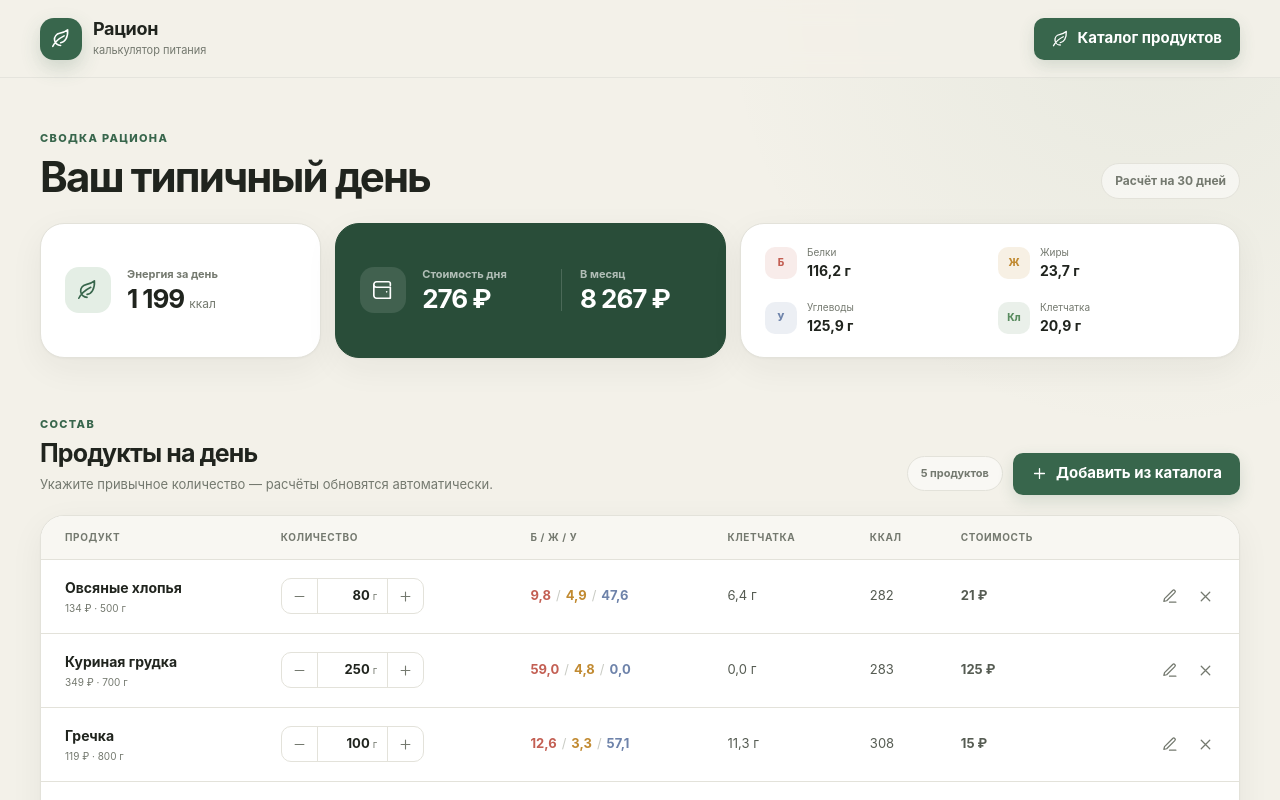
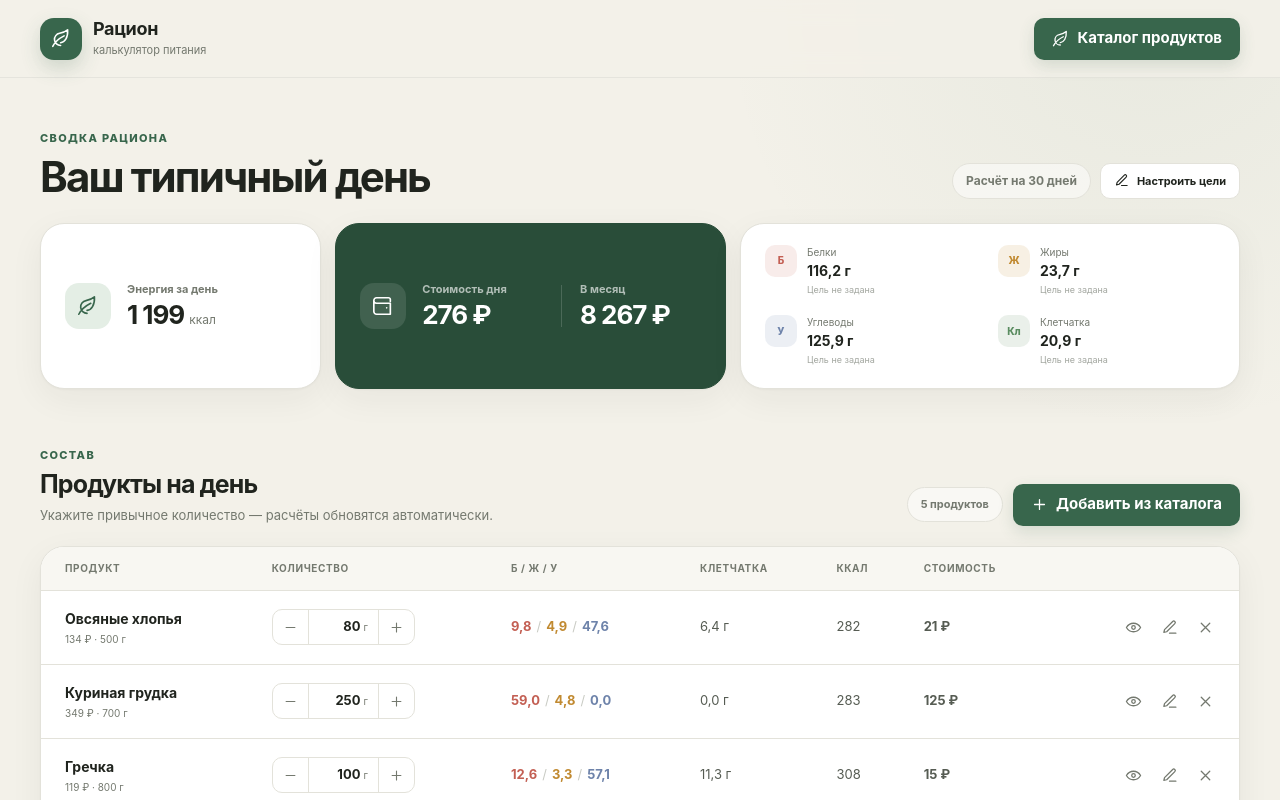
Before and after one commit to zmdemon/food-calc, a React (Vite) app: page / in a window 1280 px wide. Shown: the top 800 px of the page. Built offline with nearby package versions, Linux system fonts and the light colour scheme.

Commit message:
hide, add goals

```diff
--- a/src/App.tsx
+++ b/src/App.tsx
@@ -5,18 +5,29 @@ import { ImportModal } from './components/ImportModal'
 import { ProductList } from './components/ProductList'
 import { ProductModal } from './components/ProductModal'
 import { Summary } from './components/Summary'
+import { TargetsModal } from './components/TargetsModal'
 import { defaultAmounts, defaultProducts } from './data/defaultProducts'
 import { useLocalStorage } from './hooks/useLocalStorage'
-import type { Product, ProductFormValues, RationAmounts } from './types/product'
+import type { NutritionTargets, Product, ProductFormValues, RationAmounts } from './types/product'
 import { calculateTotals } from './utils/calculations'
 
 const PRODUCTS_KEY = 'food-calc.products.v1'
 const AMOUNTS_KEY = 'food-calc.amounts.v1'
+const TARGETS_KEY = 'food-calc.targets.v1'
+const HIDDEN_PRODUCTS_KEY = 'food-calc.hidden-products.v1'
+
+const defaultTargets: NutritionTargets = {
+  protein: 0,
+  fat: 0,
+  carbs: 0,
+  fiber: 0,
+}
 
 type OverlayState =
   | { type: 'closed' }
   | { type: 'catalog' }
   | { type: 'import' }
+  | { type: 'targets' }
   | { type: 'product'; product: Product | null }
 
 const productWord = (count: number) => {
@@ -31,6 +42,8 @@ const productWord = (count: number) => {
 export function App() {
   const [products, setProducts] = useLocalStorage<Product[]>(PRODUCTS_KEY, defaultProducts)
   const [amounts, setAmounts] = useLocalStorage<RationAmounts>(AMOUNTS_KEY, defaultAmounts)
+  const [targets, setTargets] = useLocalStorage<NutritionTargets>(TARGETS_KEY, defaultTargets)
+  const [hiddenProducts, setHiddenProducts] = useLocalStorage<Record<string, boolean>>(HIDDEN_PRODUCTS_KEY, {})
   const [overlay, setOverlay] = useState<OverlayState>({ type: 'closed' })
   const [catalogNotice, setCatalogNotice] = useState('')
   const daysInMonth = 30
@@ -39,7 +52,11 @@ export function App() {
     () => products.filter((product) => Object.prototype.hasOwnProperty.call(amounts, product.id)),
     [products, amounts],
   )
-  const totals = useMemo(() => calculateTotals(rationProducts, amounts), [rationProducts, amounts])
+  const activeProducts = useMemo(
+    () => rationProducts.filter((product) => !hiddenProducts[product.id]),
+    [rationProducts, hiddenProducts],
+  )
+  const totals = useMemo(() => calculateTotals(activeProducts, amounts), [activeProducts, amounts])
 
   const saveProduct = (values: ProductFormValues) => {
     if (overlay.type === 'product' && overlay.product) {
@@ -61,12 +78,31 @@ export function App() {
 
   const addToRation = (productId: string) => {
     setAmounts((current) => ({ ...current, [productId]: 100 }))
+    setHiddenProducts((current) => {
+      const next = { ...current }
+      delete next[productId]
+      return next
+    })
   }
 
   const removeFromRation = (productId: string) => {
     setAmounts((current) => {
       const next = { ...current }
       delete next[productId]
+      return next
+    })
+    setHiddenProducts((current) => {
+      const next = { ...current }
+      delete next[productId]
+      return next
+    })
+  }
+
+  const toggleProductVisibility = (productId: string) => {
+    setHiddenProducts((current) => {
+      const next = { ...current }
+      if (next[productId]) delete next[productId]
+      else next[productId] = true
       return next
     })
   }
@@ -96,7 +132,12 @@ export function App() {
       </header>
 
       <main id="top" className="container page-content">
-        <Summary totals={totals} daysInMonth={daysInMonth} />
+        <Summary
+          totals={totals}
+          targets={targets}
+          daysInMonth={daysInMonth}
+          onOpenTargets={() => setOverlay({ type: 'targets' })}
+        />
 
         <section className="ration-section">
           <div className="section-heading">
@@ -118,7 +159,9 @@ export function App() {
           <ProductList
             products={rationProducts}
             amounts={amounts}
+            hiddenProductIds={new Set(Object.keys(hiddenProducts).filter((id) => hiddenProducts[id]))}
             onAmountChange={(productId, amount) => setAmounts((current) => ({ ...current, [productId]: amount }))}
+            onToggleVisibility={toggleProductVisibility}
             onEdit={(product) => setOverlay({ type: 'product', product })}
             onRemove={(product) => removeFromRation(product.id)}
             onOpenCatalog={() => setOverlay({ type: 'catalog' })}
@@ -159,6 +202,17 @@ export function App() {
           onSave={saveProduct}
         />
       )}
+
+      {overlay.type === 'targets' && (
+        <TargetsModal
+          targets={targets}
+          onClose={() => setOverlay({ type: 'closed' })}
+          onSave={(nextTargets) => {
+            setTargets(nextTargets)
+            setOverlay({ type: 'closed' })
+          }}
+        />
+      )}
     </div>
   )
 }
--- a/src/components/Icon.tsx
+++ b/src/components/Icon.tsx
@@ -1,4 +1,4 @@
-type IconName = 'plus' | 'edit' | 'trash' | 'close' | 'minus' | 'leaf' | 'wallet'
+type IconName = 'plus' | 'edit' | 'trash' | 'close' | 'minus' | 'leaf' | 'wallet' | 'eye' | 'eye-off'
 
 type IconProps = {
   name: IconName
@@ -13,6 +13,8 @@ const paths: Record<IconName, React.ReactNode> = {
   close: <path d="m6 6 12 12M18 6 6 18" />,
   leaf: <path d="M11 20A7 7 0 0 1 9.8 6.1C15.5 5 19 2 19 2c.6 9.2-3.4 14.3-8 14.8M2 21c3-6 7-9 13-12" />,
   wallet: <path d="M20 7V5a2 2 0 0 0-2-2H5a3 3 0 0 0 0 6h15v12H5a3 3 0 0 1-3-3V6m14 8h.01" />,
+  eye: <><path d="M2 12s3.5-6 10-6 10 6 10 6-3.5 6-10 6S2 12 2 12Z" /><circle cx="12" cy="12" r="2.5" /></>,
+  'eye-off': <><path d="m3 3 18 18M10.6 10.7a2 2 0 0 0 2.7 2.7M9.9 5.2A10.9 10.9 0 0 1 12 5c6.5 0 10 7 10 7a17 17 0 0 1-2.1 3M6.6 6.6C3.5 8.5 2 12 2 12s3.5 7 10 7a10.8 10.8 0 0 0 4.1-.8" /></>,
 }
 
 export function Icon({ name, size = 20 }: IconProps) {
--- a/src/components/ProductList.tsx
+++ b/src/components/ProductList.tsx
@@ -6,13 +6,24 @@ import { QuantityControl } from './QuantityControl'
 type ProductListProps = {
   products: Product[]
   amounts: RationAmounts
+  hiddenProductIds: Set<string>
   onAmountChange: (productId: string, amount: number) => void
+  onToggleVisibility: (productId: string) => void
   onEdit: (product: Product) => void
   onRemove: (product: Product) => void
   onOpenCatalog: () => void
 }
 
-export function ProductList({ products, amounts, onAmountChange, onEdit, onRemove, onOpenCatalog }: ProductListProps) {
+export function ProductList({
+  products,
+  amounts,
+  hiddenProductIds,
+  onAmountChange,
+  onToggleVisibility,
+  onEdit,
+  onRemove,
+  onOpenCatalog,
+}: ProductListProps) {
   if (products.length === 0) {
     return (
       <div className="empty-state">
@@ -45,12 +56,15 @@ export function ProductList({ products, amounts, onAmountChange, onEdit, onRemov
           <tbody>
             {products.map((product) => {
               const amount = amounts[product.id] ?? 0
+              const isHidden = hiddenProductIds.has(product.id)
               const factor = amount / 100
               const cost = product.packageWeight ? (product.packagePrice / product.packageWeight) * amount : 0
               return (
-                <tr key={product.id}>
+                <tr className={isHidden ? 'product-row--hidden' : ''} key={product.id}>
                   <td>
-                    <strong className="product-name">{product.name}</strong>
+                    <div className="product-title-line">
+                      <strong className="product-name">{product.name}</strong>
+                    </div>
                     <span className="product-package">{formatMoney(product.packagePrice)} · {product.packageWeight} г</span>
                   </td>
                   <td>
@@ -68,6 +82,15 @@ export function ProductList({ products, amounts, onAmountChange, onEdit, onRemov
                   <td><strong>{formatMoney(cost)}</strong></td>
                   <td>
                     <div className="row-actions">
+                      <button
+                        className="row-actions__visibility"
+                        type="button"
+                        onClick={() => onToggleVisibility(product.id)}
+                        aria-label={isHidden ? `Учитывать ${product.name} в расчётах` : `Не учитывать ${product.name} в расчётах`}
+                        aria-pressed={isHidden}
+                      >
+                        <Icon name={isHidden ? 'eye-off' : 'eye'} size={17} />
+                      </button>
                       <button type="button" onClick={() => onEdit(product)} aria-label={`Редактировать ${product.name}`}>
                         <Icon name="edit" size={17} />
                       </button>
@@ -86,16 +109,29 @@ export function ProductList({ products, amounts, onAmountChange, onEdit, onRemov
       <div className="product-cards">
         {products.map((product) => {
           const amount = amounts[product.id] ?? 0
+          const isHidden = hiddenProductIds.has(product.id)
           const factor = amount / 100
           const cost = product.packageWeight ? (product.packagePrice / product.packageWeight) * amount : 0
           return (
-            <article className="product-card" key={product.id}>
+            <article className={`product-card ${isHidden ? 'product-card--hidden' : ''}`} key={product.id}>
               <div className="product-card__head">
                 <div>
-                  <strong>{product.name}</strong>
+                  <div className="product-title-line">
+                    <strong>{product.name}</strong>
+                    {isHidden && <span className="product-paused">Не учитывается</span>}
+                  </div>
                   <span>{formatMoney(product.packagePrice)} за {product.packageWeight} г</span>
                 </div>
                 <div className="row-actions">
+                  <button
+                    className="row-actions__visibility"
+                    type="button"
+                    onClick={() => onToggleVisibility(product.id)}
+                    aria-label={isHidden ? `Учитывать ${product.name} в расчётах` : `Не учитывать ${product.name} в расчётах`}
+                    aria-pressed={isHidden}
+                  >
+                    <Icon name={isHidden ? 'eye-off' : 'eye'} size={17} />
+                  </button>
                   <button type="button" onClick={() => onEdit(product)} aria-label={`Редактировать ${product.name}`}>
                     <Icon name="edit" size={17} />
                   </button>
--- a/src/components/Summary.tsx
+++ b/src/components/Summary.tsx
@@ -1,10 +1,12 @@
-import type { NutritionTotals } from '../types/product'
+import type { NutritionTargets, NutritionTotals } from '../types/product'
 import { formatMoney, formatNumber } from '../utils/calculations'
 import { Icon } from './Icon'
 
 type SummaryProps = {
   totals: NutritionTotals
+  targets: NutritionTargets
   daysInMonth: number
+  onOpenTargets: () => void
 }
 
 const nutrientCards = [
@@ -14,7 +16,7 @@ const nutrientCards = [
   { key: 'fiber', label: 'Клетчатка', short: 'Кл', tone: 'fiber' },
 ] as const
 
-export function Summary({ totals, daysInMonth }: SummaryProps) {
+export function Summary({ totals, targets, daysInMonth, onOpenTargets }: SummaryProps) {
   return (
     <section className="summary" aria-label="Сводка рациона">
       <div className="summary__heading">
@@ -22,7 +24,13 @@ export function Summary({ totals, daysInMonth }: SummaryProps) {
           <span className="eyebrow">Сводка рациона</span>
           <h1>Ваш типичный день</h1>
         </div>
-        <div className="summary__period">Расчёт на {daysInMonth} дней</div>
+        <div className="summary__actions">
+          <div className="summary__period">Расчёт на {daysInMonth} дней</div>
+          <button className="button button--ghost summary__targets-button" type="button" onClick={onOpenTargets}>
+            <Icon name="edit" size={15} />
+            Настроить цели
+          </button>
+        </div>
       </div>
 
       <div className="summary__grid">
@@ -51,17 +59,35 @@ export function Summary({ totals, daysInMonth }: SummaryProps) {
         </article>
 
         <article className="macro-card">
-          {nutrientCards.map((item) => (
-            <div className="macro-card__item" key={item.key}>
-              <span className={`macro-card__badge macro-card__badge--${item.tone}`}>
-                {item.short}
-              </span>
-              <div>
-                <span>{item.label}</span>
-                <strong>{formatNumber(totals[item.key], 1)} г</strong>
+          {nutrientCards.map((item) => {
+            const target = targets[item.key]
+            const ratio = target > 0 ? totals[item.key] / target : 0
+            const status = target <= 0 ? 'unset' : ratio >= 1 ? 'reached' : ratio >= 0.8 ? 'near' : 'progress'
+            const percentage = Math.round(ratio * 100)
+
+            return (
+              <div className={`macro-card__item macro-card__item--${status}`} key={item.key}>
+                <span className={`macro-card__badge macro-card__badge--${item.tone}`}>{item.short}</span>
+                <div className="macro-card__content">
+                  <div className="macro-card__label-row">
+                    <span>{item.label}</span>
+                    {target > 0 && <em>{percentage}%</em>}
+                  </div>
+                  <strong>
+                    {formatNumber(totals[item.key], 1)}
+                    {target > 0 && <small> / {formatNumber(target, 1)}</small>} г
+                  </strong>
+                  {target > 0 ? (
+                    <div className="macro-card__progress" aria-label={`${item.label}: ${percentage}% от цели`}>
+                      <i style={{ width: `${Math.min(100, percentage)}%` }} />
+                    </div>
+                  ) : (
+                    <small className="macro-card__unset">Цель не задана</small>
+                  )}
+                </div>
               </div>
-            </div>
-          ))}
+            )
+          })}
         </article>
       </div>
     </section>
--- a/src/styles/main.scss
+++ b/src/styles/main.scss
@@ -73,6 +73,11 @@
     transform: translateY(1px);
   }
 
+  &:disabled {
+    opacity: 0.5;
+    cursor: not-allowed;
+  }
+
   &--primary {
     color: white;
     background: v.$color-primary;
@@ -92,6 +97,10 @@
       background: v.$color-surface-soft;
     }
   }
+}
+
+.button--danger-text {
+  color: v.$color-danger;
 }
 
 .page-content {
@@ -121,6 +130,18 @@
     background: rgba(v.$color-surface, 0.5);
     font-size: 12px;
     font-weight: 650;
+  }
+
+  &__actions {
+    display: flex;
+    align-items: center;
+    gap: 9px;
+  }
+
+  &__targets-button {
+    min-height: 36px;
+    padding-inline: 13px;
+    font-size: 11px;
   }
 
   &__grid {
@@ -215,7 +236,7 @@
 
   &__item {
     display: flex;
-    align-items: center;
+    align-items: flex-start;
     gap: 10px;
   }
 
@@ -235,18 +256,72 @@
     &--fiber { color: v.$color-fiber; background: rgba(v.$color-fiber, 0.13); }
   }
 
-  &__item > div {
+  &__content {
+    min-width: 0;
     display: flex;
+    flex: 1;
     flex-direction: column;
+
+    strong {
+      font-size: 14px;
+
+      small {
+        color: v.$color-muted;
+        font-size: 11px;
+        font-weight: 600;
+      }
+    }
+  }
+
+  &__label-row {
+    display: flex;
+    align-items: center;
+    justify-content: space-between;
+    gap: 6px;
 
     span {
       color: v.$color-muted;
       font-size: 10px;
     }
 
-    strong {
-      font-size: 14px;
+    em {
+      color: v.$color-muted;
+      font-size: 9px;
+      font-style: normal;
+      font-weight: 750;
     }
+  }
+
+  &__progress {
+    height: 4px;
+    margin-top: 5px;
+    overflow: hidden;
+    border-radius: v.$radius-pill;
+    background: #ecece7;
+
+    i {
+      height: 100%;
+      display: block;
+      border-radius: inherit;
+      background: #afb3ac;
+      transition: width 220ms ease, background v.$transition;
+    }
+  }
+
+  &__item--near {
+    .macro-card__label-row em { color: v.$color-fat; }
+    .macro-card__progress i { background: v.$color-fat; }
+  }
+
+  &__item--reached {
+    .macro-card__label-row em { color: v.$color-primary; }
+    .macro-card__progress i { background: v.$color-primary; }
+  }
+
+  &__unset {
+    margin-top: 2px;
+    color: #a2a69f;
+    font-size: 9px;
   }
 }
 
@@ -351,11 +426,44 @@
   font-weight: 750;
 }
 
+.product-title-line {
+  min-width: 0;
+  display: flex;
+  align-items: center;
+  gap: 7px;
+}
+
 .product-package {
   display: block;
   margin-top: 3px;
   color: v.$color-muted;
   font-size: 10px;
+}
+
+.product-paused {
+  display: inline-flex;
+  flex: 0 0 auto;
+  width: fit-content;
+  padding: 2px 6px;
+  color: v.$color-muted;
+  border-radius: v.$radius-pill;
+  background: #ecece7;
+  font-size: 8px;
+  font-weight: 750;
+  letter-spacing: 0.03em;
+  text-transform: uppercase;
+}
+
+.product-row--hidden {
+  background: #f8f8f5;
+
+  td:not(:last-child) {
+    opacity: 0.42;
+  }
+
+  .row-actions button:not(.row-actions__visibility) {
+    opacity: 0.45;
+  }
 }
 
 .macro-line {
@@ -462,6 +570,11 @@
       color: v.$color-danger;
       background: rgba(v.$color-danger, 0.09);
     }
+
+    &.row-actions__visibility[aria-pressed='true'] {
+      color: v.$color-primary;
+      background: v.$color-primary-soft;
+    }
   }
 }
 
@@ -541,7 +654,33 @@
     margin-top: 25px;
     padding-top: 19px;
     border-top: 1px solid v.$color-border;
+
+    &--split {
+      align-items: center;
+      justify-content: space-between;
+
+      > div {
+        display: flex;
+        gap: 9px;
+      }
+    }
   }
+}
+
+.targets-modal {
+  width: min(100%, 510px);
+
+  &__intro {
+    margin: -5px 0 20px;
+    color: v.$color-muted;
+    font-size: 12px;
+  }
+}
+
+.targets-grid {
+  display: grid;
+  grid-template-columns: repeat(2, 1fr);
+  gap: 13px 11px;
 }
 
 .catalog-modal {
@@ -922,11 +1061,17 @@
   .summary {
     &__heading {
       align-items: flex-start;
+      flex-direction: column;
       margin-bottom: 19px;
     }
 
+    &__actions {
+      width: 100%;
+      justify-content: space-between;
+      margin-top: 15px;
+    }
+
     &__period {
-      margin-top: 3px;
       font-size: 10px;
     }
 
@@ -995,17 +1140,23 @@
         min-width: 0;
         flex-direction: column;
 
-        strong {
+        > .product-title-line strong {
           overflow: hidden;
           font-size: 15px;
           text-overflow: ellipsis;
           white-space: nowrap;
         }
 
-        span {
+        > span {
           margin-top: 2px;
           color: v.$color-muted;
           font-size: 10px;
+        }
+
+        .product-paused {
+          margin: 0;
+          color: v.$color-muted;
+          font-size: 7px;
         }
       }
     }
@@ -1041,6 +1192,24 @@
       strong {
         margin-top: 2px;
         font-size: 12px;
+      }
+    }
+
+    &--hidden {
+      background: #f8f8f5;
+
+      .product-card__head > div:first-child,
+      .quantity-control,
+      .product-card__stats {
+        opacity: 0.42;
+      }
+
+      .row-actions button:not(.row-actions__visibility) {
+        opacity: 0.45;
+      }
+
+      .product-paused {
+        opacity: 1;
       }
     }
   }
@@ -1094,6 +1263,20 @@
     flex: 1;
     padding-inline: 12px;
   }
+
+  .modal__actions--split {
+    align-items: stretch;
+    flex-direction: column-reverse;
+
+    > div {
+      display: grid;
+      grid-template-columns: 1fr 1fr;
+    }
+  }
+
+  .targets-grid {
+    grid-template-columns: 1fr 1fr;
+  }
 }
 
 @media (prefers-reduced-motion: reduce) {
--- a/src/types/product.ts
+++ b/src/types/product.ts
@@ -22,3 +22,5 @@ export type NutritionTotals = {
   calories: number
   cost: number
 }
+
+export type NutritionTargets = Pick<NutritionTotals, 'protein' | 'fat' | 'carbs' | 'fiber'>
```
